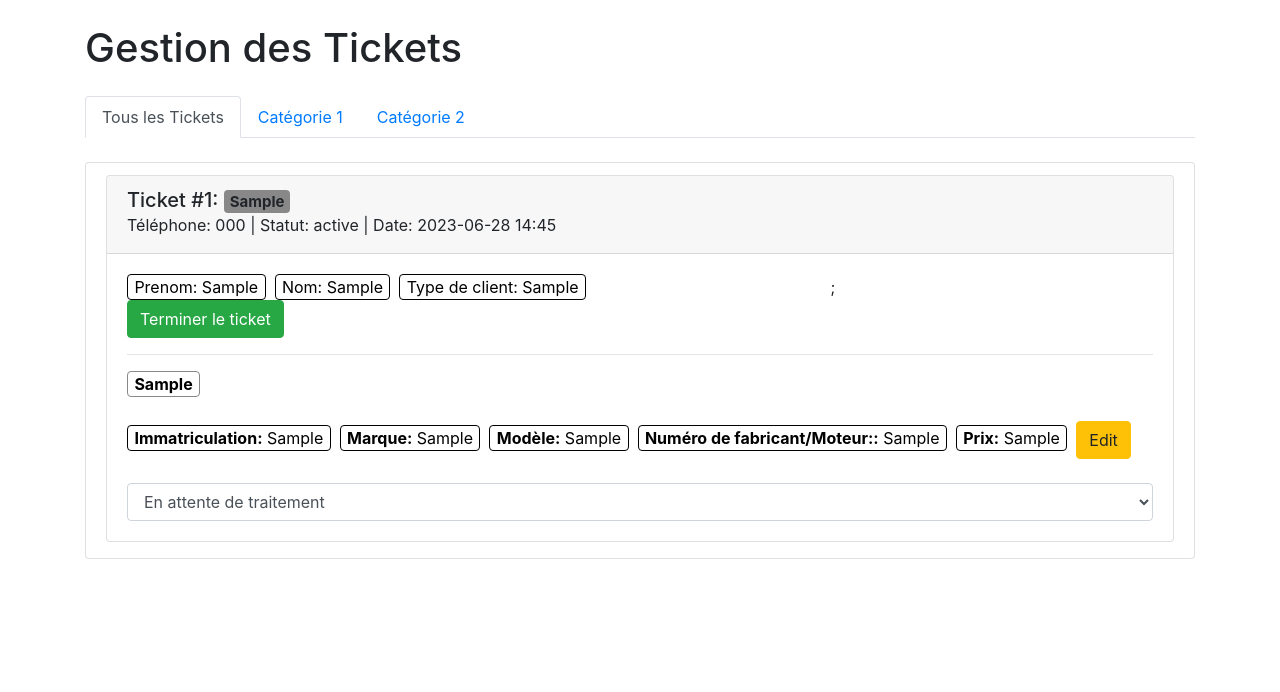
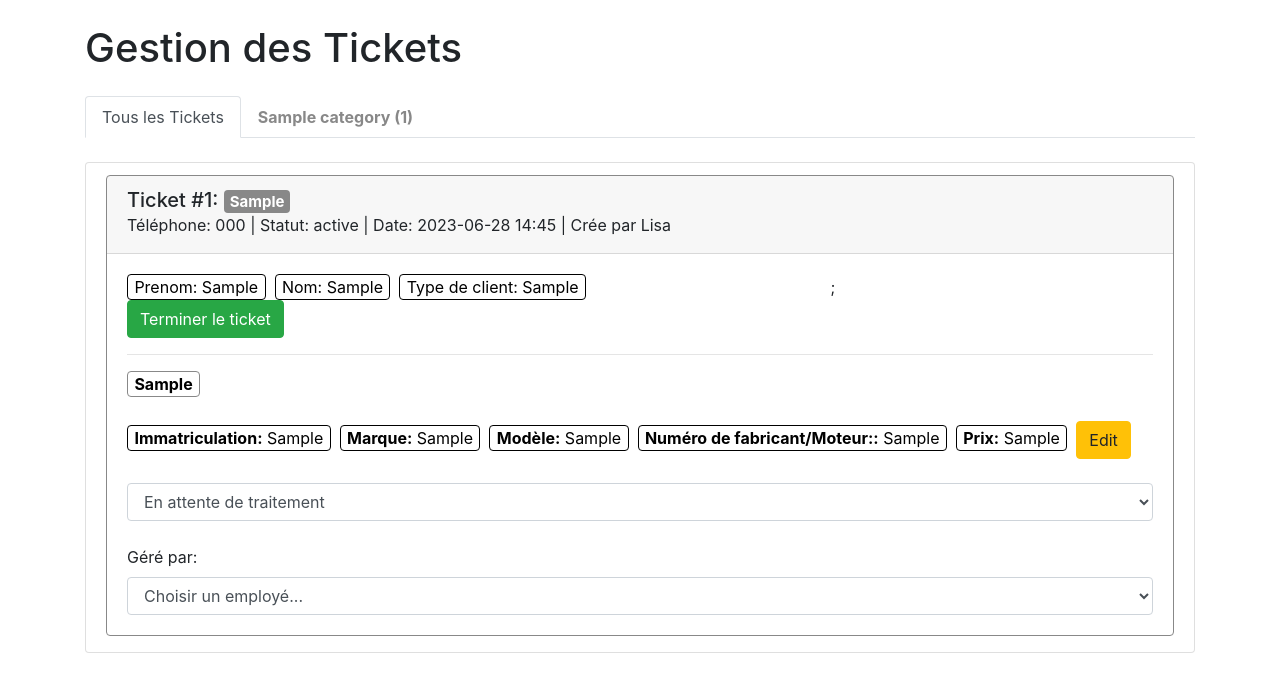
Before and after one commit to DiamondLink/SoApp, a Flask app: page /liste in a window 1280 px wide, after a click that opens the changed part. Shown: the top 692 px of the page. Run offline with Flask 3, Linux system fonts and the light colour scheme; tables that the repository leaves empty hold one stand-in row (values such as "Sample post"); parts of the project's set-up code (start-up, migrations or seed data) failed here and were passed over; some libraries are stand-ins or nearby versions.

Commit message:
vendredi

```diff
--- a/app.py
+++ b/app.py
@@ -1,4 +1,4 @@
-from flask import Flask, request, redirect, url_for, session
+from flask import Flask, request, redirect, url_for, session, Markup
 from flask.templating import render_template
 from flask_sqlalchemy import SQLAlchemy
 from flask_migrate import Migrate, migrate
@@ -16,13 +16,26 @@
 import json
 from datetime import datetime
 from sqlalchemy.orm import relationship
+from flask_admin import Admin
+from flask_admin.contrib.sqla import ModelView
+from flask_babel import Babel
+from flask_admin.contrib.sqla import filters
+from flask_admin.helpers import get_url
+from markupsafe import Markup
+from flask_admin import expose
+from sqlalchemy.orm import joinedload
+import pytz
+
 
 
 
 app = Flask(__name__)
+babel = Babel(app)
 app.debug = True
 
 app.config['SECRET_KEY'] = 'votre-clé-secrète'
+app.config['BABEL_DEFAULT_LOCALE'] = 'fr'
+
 
 # adding configuration for using a sqlite database
 app.config['SQLALCHEMY_DATABASE_URI'] = 'sqlite:///C:\\Users\\Baptiste\\Downloads\\app_db.db'
@@ -50,8 +63,9 @@
     id = db.Column(db.Integer, primary_key=True)
     user_id = db.Column(db.Integer, db.ForeignKey('user.id'))
     status = db.Column(db.String(100))
-    created_at = db.Column(db.DateTime, default=datetime.utcnow)
+    created_at = db.Column(db.DateTime, default=datetime.now(pytz.timezone('Europe/Paris')))
     pieces = relationship('Piece', backref='ticket')
+
 
 
 class Category(db.Model):
@@ -73,7 +87,18 @@
     details = db.Column(db.String(100))
     etat = db.Column(db.String(100))
     prix = db.Column(db.String(100))
+    ouvert_par = db.Column(db.Integer, db.ForeignKey('employee.id'))
+    gere_par = db.Column(db.Integer, db.ForeignKey('employee.id'))
+    @property
+    def user(self):
+        return self.ticket.user
 
+class Employee(db.Model):
+    id = db.Column(db.Integer, primary_key=True)
+    nom = db.Column(db.String(100))
+
+    ouvert_pieces = relationship('Piece', backref='ouvert_employee', foreign_keys=[Piece.ouvert_par])
+    gere_pieces = relationship('Piece', backref='gere_employee', foreign_keys=[Piece.gere_par])
 
 
 
@@ -87,7 +112,9 @@
 
 class TicketForm(FlaskForm):
     # Informations sur le client
-    type_client = SelectField('Type de Client', choices=[('individual', 'Individuel'), ('professional', 'Professionnel')], validators=[DataRequired()])
+    type_client = SelectField('Type de Client', choices=[('individuel', 'Individuel'), ('professionel', 'Professionnel')], validators=[DataRequired()])
+
+
     prenom = StringField('Prénom', validators=[DataRequired()])
     nom = StringField('Nom', validators=[DataRequired()])
     tel = StringField('Téléphone', validators=[DataRequired()])
@@ -101,6 +128,7 @@
     energie = StringField('Énergie')
 
     submit = SubmitField('Soumettre le Billet')
+
 
 
 def searchForUser(prenom, nom, tel):
@@ -118,22 +146,15 @@
     new_category2 = Category(category_name="Habitacle", color="green")
     new_category3 = Category(category_name="Roues", color="red")
     new_category4 = Category(category_name="Mecanique Légère", color="pink")
-    new_category5 = Category(category_name="Mécanique Lourde", color="yellow")
+    new_category5 = Category(category_name="Mécanique Lourde", color="orange")
 
     db.session.add_all([new_category, new_category2, new_category3, new_category4, new_category5])
     db.session.commit()
 
-categoryDict = {
-    "Carrosserie" : 1,
-    "Habitacle" : 2,
-    "Roues" : 3,
-    "Mecanique Légère" : 4,
-    "Mécanique Lourde" : 5
-}
-
 
 @app.route('/ticket', methods=['GET', 'POST'])
 def submit_ticket():
+    #add_categories()
 
 
     form = TicketForm()
@@ -145,12 +166,16 @@
         return redirect(url_for('submit_ticket'))
     else:
         print(form.errors)
-    return render_template('add_profile.html', form=form)
+
+
+    categories = Category.query.all()
+    employee = Employee.query.all()
+
+    return render_template('add_profile.html', form=form, category = categories, employee = employee)
 
 
 @app.route('/get_data', methods=['POST'])
 def get_data():
-    add_categories()
     data = request.get_json()
     # Now you can use the data
 
@@ -172,7 +197,9 @@
     for i in range(len(data["immat"]) - 1):    #TODO
         print("run")
         try:
-            new_pieces.append(Piece(ticket_id=new_ticket.id, category_id = categoryDict[data["category"]], immat = data["immat"][i+1], marque = data["marque"][i+1], modele = data["modele"][i+1], libelle = data["libelle"][i+1], numero = data["numero"][i+1], energie = data["energie"][i+1], etat = "En attente de traitement", details = data["details"][i+1], prix = "A définir"))
+            category = Category.query.filter_by(category_name=data['category']).first()
+            employee = Employee.query.filter_by(nom=data["employee"]).first()
+            new_pieces.append(Piece(ouvert_par = employee.id, ticket_id=new_ticket.id, category_id = category.id, immat = data["immat"][i+1], marque = data["marque"][i+1], modele = data["modele"][i+1], libelle = data["libelle"][i+1], numero = data["numero"][i+1], energie = data["energie"][i+1], etat = "En attente de traitement", details = data["details"][i+1], prix = "A définir"))
         except Exception as e:
             print("Error: ", str(e))
 
@@ -190,18 +217,18 @@
 @app.route('/liste')
 def liste():
     tickets = Ticket.query.all()
+    category = Category.query.all()
+    employee = Employee.query.all()
 
-    return render_template('liste.html', tickets=tickets)
+    return render_template('liste.html', tickets=tickets, category = category, employee = employee)
 
 
 
-from flask import request
-
-from flask import request
 
 @app.route('/update/<string:table_name>/<int:item_id>', methods=['POST'])
 def update_item(table_name, item_id):
     data = request.get_json()  # get the data from the POST request
+    print(data)
 
     if table_name == 'Piece':
         item = Piece.query.get(item_id)
@@ -221,15 +248,105 @@
 
 
 
+#FILTRES
+#User
+class UserAdmin(ModelView):
+    column_filters = [
+        'prenom',
+        'nom',
+        'type_client',
+        'tel',
+        'code_postal',
+        filters.FilterLike(User.nom, 'Nom commence par'),
+    ]
+
+    column_list = ('prenom', 'nom', 'type_client', 'tel', 'code_postal', 'pieces')
+
+    def _user_formatter(view, context, model, name):
+        if model.tickets:
+            markup_links = []
+            for ticket in model.tickets:
+                for piece in ticket.pieces:
+                    markup_links.append(Markup('<a href="{}">{}</a>'.format(url_for('piece.edit_view', id=piece.id), piece.libelle)))
+            return Markup(", ".join(markup_links))
+        return ''
+
+    column_formatters = {
+        'pieces': _user_formatter,
+    }
+
+#Ticket
+class FilterStatus(filters.FilterEqual):
+    def get_options(self, view):
+        return [
+            ('Terminé', 'Terminé'),
+            ('En attente de traitement', 'En attente de traitement'),
+            ('En cours', 'En cours'),
+        ]
+
+from flask_admin.model.template import macro
+
+class TicketAdmin(ModelView):
+    column_filters = (
+        FilterStatus(column=Ticket.status, name='Status'),
+        filters.DateBetweenFilter(column=Ticket.created_at, name='Created At')
+    )
+
+    column_formatters = dict(
+        user=lambda v, c, m, p: Markup(f'<a href="{get_url("user.edit_view", id=m.user.id)}">{m.user.nom}</a>') if m.user else '',
+        pieces=lambda v, c, m, p: Markup(', '.join([f'<a href="{get_url("piece.edit_view", id=piece.id)}">{piece.libelle}</a>' for piece in m.pieces])),
+        created_at=lambda v, c, m, p: m.created_at.strftime("%Y-%m-%d à %H:%M") if m.created_at else ''
+    )
+
+    column_list = ['id', 'status', 'created_at', 'user', 'pieces']
+
+    column_labels = {
+        'id': 'N° Ticket',
+        'created_at' : 'Date de création',
+        'user' : 'Client',
+        'pieces' :  'Pièces'
+    }
+
+
+#Piece
+class PieceAdmin(ModelView):
+    column_filters = (
+        filters.FilterEqual(column=Piece.immat, name='Immat'),
+        filters.FilterEqual(column=Piece.marque, name='Marque'),
+        filters.FilterEqual(column=Piece.modele, name='Modele'),
+        filters.FilterEqual(column=Piece.libelle, name='Libelle'),
+        filters.FilterEqual(column=Piece.numero, name='Numero'),
+        filters.FilterEqual(column=Piece.energie, name='Energie'),
+        filters.FilterEqual(column=Piece.details, name='Details'),
+        filters.FilterEqual(column=Piece.etat, name='Etat'),
+        filters.FilterEqual(column=Piece.prix, name='Prix'),
+    )
+
+    column_formatters = dict(
+        user=lambda v, c, m, p: Markup(f'<a href="{get_url("user.edit_view", id=m.user.id)}">{m.user.nom} {m.user.prenom}</a>') if m.user else '',
+    )
+
+    column_list = ('immat', 'marque', 'modele', 'libelle', 'numero', 'energie', 'details', 'etat', 'prix', 'user', "ouvert_par", "gere_par")
+
+    column_labels = {
+        'user': 'Client',
+        'ouvert_par' : 'Crée par',
+        'gere_par' : "Géré par"
+    }
 
 
 
 
 
-@app.route('/get_data_editing', methods=['POST'])
-def get_data_editing():
-    data = request.get_json()
-    print(data)
 
-    # You can return a response
-    return json.dumps({'success':True}), 200, {'ContentType':'application/json'}
+
+
+
+admin = Admin(app, name='Base de donnée', template_mode='bootstrap3')
+babel.init_app(app, locale_selector=lambda : 'fr')
+
+admin.add_view(UserAdmin(User, db.session, name='Clients'))  # give the view a unique name
+admin.add_view(TicketAdmin(Ticket, db.session, name='Tickets'))
+admin.add_view(PieceAdmin(Piece, db.session, name='Pièces'))
+admin.add_view(ModelView(Category, db.session, name='Catégories'))
+admin.add_view(ModelView(Employee, db.session, name='Employés'))
--- a/templates/liste.html
+++ b/templates/liste.html
@@ -22,10 +22,7 @@
     padding: 10px;
     margin: 10px;
 
-    .inline {
-      display: flex;
-    align-items: center;
-  }
+
 
 
 
@@ -39,14 +36,24 @@
 
     <ul class="nav nav-tabs">
       <li class="nav-item">
-        <a class="nav-link active" href="#">Tous les Tickets</a>
+        <a class="nav-link active" href="#" id="all" onclick="changeCategory(this)">Tous les Tickets</a>
       </li>
+        {% for categ in category %}
+          {% set ns = namespace(numer_of_piece=0) %}
+            {% for ticket in tickets %}
+              {% if ticket.status != "Terminé" %}
+                {% for piece in ticket.pieces %}
+                  {% if piece.category_id == categ.id %}
+                    {% set ns.numer_of_piece = ns.numer_of_piece + 1 %}
+                    {% endif %}
+                    {% endfor %}
+                  {% endif %}
+                {% endfor %}
+
       <li class="nav-item">
-        <a class="nav-link" href="#">Catégorie 1</a>
+        <a class="nav-link" href="#" style="color: {{categ.color}}; font-weight: bold;" id="{{categ.id}}" onclick="changeCategory(this)">{{categ.category_name}} ({{ns.numer_of_piece}})</a>
       </li>
-      <li class="nav-item">
-        <a class="nav-link" href="#">Catégorie 2</a>
-      </li>
+      {% endfor %}
     </ul>
 
     <div class="list-group my-4">
@@ -55,10 +62,16 @@
         {% for ticket in tickets %}
           {% if ticket.status != "Terminé" %}
 
-<div class="card mb-1">
+          {% set ns = namespace(first_piece_color='') %}
+    {% for piece in ticket.pieces %}
+        {% if loop.first %}
+            {% set ns.first_piece_color = piece.category.color %}
+        {% endif %}
+    {% endfor %}
+<div class="card mb-1 ticketItem" style="border-color: {{ns.first_piece_color}};">
   <div class="card-header" id="heading{{ ticket.id }}" data-toggle="collapse" data-target="#collapse{{ ticket.id }}" aria-expanded="false" aria-controls="collapse{{ ticket.id }}" style="cursor: pointer;">
-    <h5 class="mb-0">Ticket #{{ ticket.id }}: {% for piece in ticket.pieces %}<span class="badge" style="background-color: {{ piece.category.color }};">{{ piece.libelle }}</span>&nbsp;{% endfor %}</h5>
-    <p class="mb-1">Téléphone: {{ ticket.user.tel }} | Statut: {{ ticket.status }} | Date: 2023-06-28 14:45</p>
+    <h5 class="mb-0">Ticket #{{ ticket.id }}: {% for piece in ticket.pieces %}<span class="badge" style="background-color: {{ piece.category.color }}; color:white;">{{ piece.libelle }}</span>&nbsp;{% endfor %}</h5>
+    <p class="mb-1">Téléphone: {{ ticket.user.tel }} | Statut: {{ ticket.status }} | Date: 2023-06-28 14:45 | Crée par Lisa</p>
   </div>
 
   <div id="collapse{{ ticket.id }}" class="collapse" aria-labelledby="heading{{ ticket.id }}" data-parent="#accordion">
@@ -72,7 +85,7 @@
       </button><br>
       {% for piece in ticket.pieces %}
       <hr>
-      <span class="badge" style="color: black; border: 1px solid {{ piece.category.color }}; font-size: 1em;">{{ piece.libelle }}</span>
+      <span class="badge {{piece.category_id}}" style="color: black; border: 1px solid {{ piece.category.color }}; font-size: 1em;">{{ piece.libelle }}</span>
       <br><br>
       <span class="badge" style="color: black; border: 1px solid black; font-size: 1em; font-weight: 400;"> <strong>Immatriculation:</strong> <span class="immat_{{ piece.id }}">{{piece.immat}}</span></span>&nbsp;
       <span class="badge" style="color: black; border: 1px solid black; font-size: 1em; font-weight: 400;"> <strong>Marque:</strong> <span class="marque_{{ piece.id }}">{{piece.marque}}</span></span>&nbsp;
@@ -86,7 +99,7 @@
 
       {% set etats = ['En attente de traitement', 'Disponible', 'Disponible à démonter', 'Indisponible'] %}
 
-      <select id="{{ piece.id }}_{{ ticket.id }}" style="background-color: white;" class="form-control selectClass">
+      <select id="etatPiece_{{ piece.id }}_{{ ticket.id }}" style="background-color: white;" class="form-control selectClass">
       {% for etat in etats %}
           {% if piece.etat == etat %}
               <option selected>{{ etat }}</option>
@@ -94,7 +107,23 @@
               <option>{{ etat }}</option>
           {% endif %}
       {% endfor %}
-      </select>
+      </select><br>
+
+
+      <label for="exampleInput">Géré par:</label>
+
+      <select class="form-control" id="employeePiece_{{ piece.id }}_{{ ticket.id }}" style="background-color: white;">
+        <option selected disabled value="">Choisir un employé...</option>
+        {% for emp in employee %}
+          {% if piece.gere_par == emp.id %}
+            <option value="{{emp.id}}">{{ emp.nom }}</option>
+          {% else %}
+            <option value="{{emp.id}}">{{ emp.nom }}</option>
+          {% endif %}
+        {% endfor %}
+</select>
+
+
 
 
 
@@ -117,6 +146,32 @@
   <script src="https://maxcdn.bootstrapcdn.com/bootstrap/4.0.0/js/bootstrap.min.js"></script>
 
 <script>
+
+$(document).ready(function() {
+    $("select[id*='employeePiece']").change(function() {
+      alert(1);
+      alert($(this).attr('id'));
+        var dict = {
+          "gere_par" : $(this).val()
+        }
+        let id = parseInt($(this).attr('id').split('_')[1], 10);
+        alert(id);
+
+        fetch('/update/Piece/' + id, {
+    method: 'POST',
+    headers: {
+        'Content-Type': 'application/json'
+    },
+    body: JSON.stringify(dict)
+}).then(response => {
+    if (!response.ok) {
+        throw new Error("HTTP error " + response.status);
+    }
+})
+    });
+});
+
+
 
 const regex = /(\d+)_(\d+)/;
 
@@ -206,7 +261,7 @@
 		"prix" : p5.value
 	}
 
-  var dataTIcket = {
+  var dataTicket = {
     "status" : "En cours"
   }
 
@@ -338,7 +393,61 @@
         throw new Error("HTTP error " + response.status);
     }
 })
+  btn.parentNode.parentNode.parentNode.style.display = 'none';
+
 }
+
+function changeCategory(el) {
+
+  var searchString = 'collapse';
+
+// Get all elements whose IDs contain the search string
+var elements = document.querySelectorAll('[id*="' + searchString + '"]');
+
+
+// Set display: none for each matching element
+elements.forEach(function(element) {
+  element.parentNode.style.display = 'none';
+});
+
+  var selectedCategory = el.id;
+
+  // If "All" is selected, show all tickets
+  if (selectedCategory === "all") {
+    showAllTickets();
+  }
+  else {
+    // Otherwise, only show tickets of the selected category
+    showTicketsByCategory(selectedCategory);
+  }
+};
+
+
+function showAllTickets() {
+  var searchString = 'collapse';
+
+// Get all elements whose IDs contain the search string
+var elements = document.querySelectorAll('[id*="' + searchString + '"]');
+
+
+// Set display: none for each matching element
+elements.forEach(function(element) {
+  element.parentNode.style.display = 'block';
+});
+}
+
+function showTicketsByCategory(categoryId) {
+  var tickets = document.getElementsByClassName(categoryId);
+
+  for (var i = 0; i < tickets.length; i++) {
+
+    var parentElement = tickets[i].parentNode;
+    var grandparentElement = parentElement.parentNode;
+    parentElement.parentNode.parentNode.style.display = 'block';
+}
+}
+
+
 
 
 
```
Also changed, not shown: migrations/versions/cd95d22e0403_.py (deleted, +0 -32 lines), templates/add_profile.html (+30 -4 lines).
